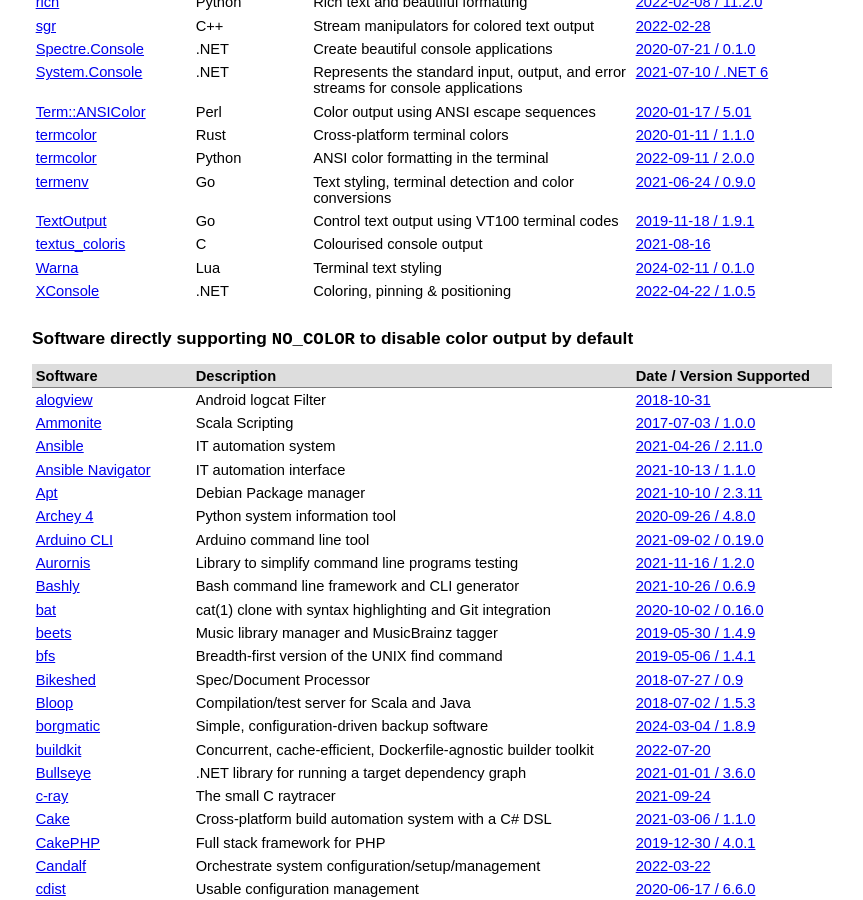
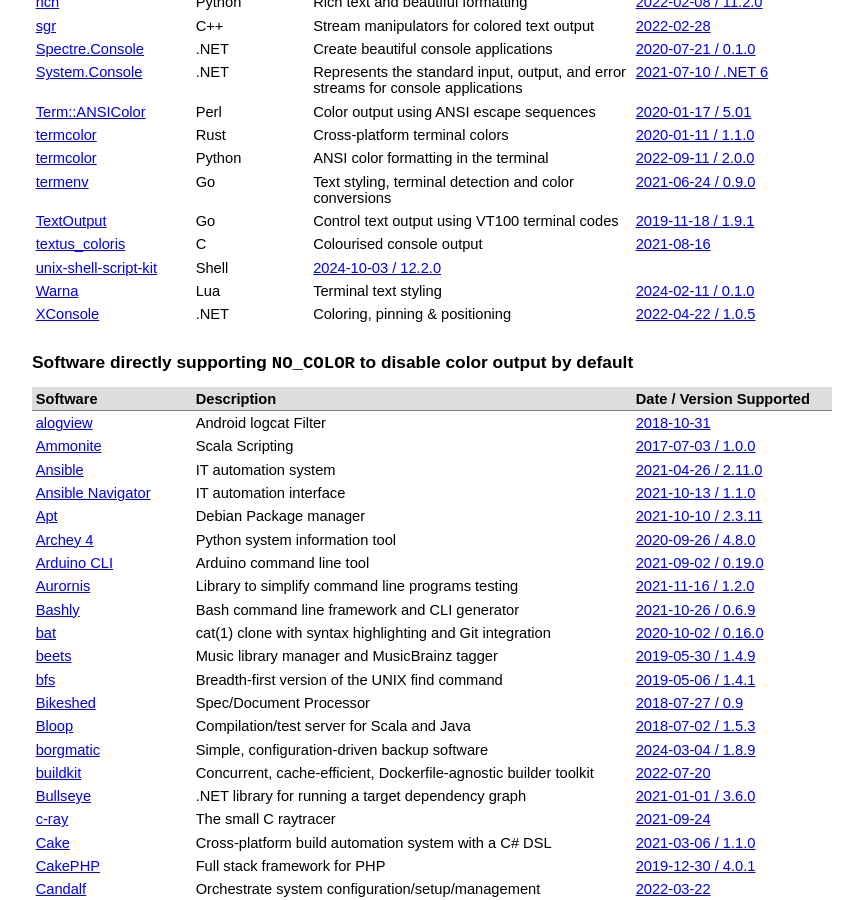
Before and after one commit to jcs/no_color, a Jekyll site: the page built from index.md, in a window 1280 px wide and 900 px high, scrolled down 2179 px. Shown: the whole window, without its empty margins (208-1071 px from the left). Built offline with Jekyll 4.4.1, drawn with Linux system fonts in a browser that asks for light colours; our own code applies the rules of GitHub Pages for plain Markdown files.

Commit message:
Add unix-shell-script-kit to list of color libraries supporting NO_COLOR
The `unix-shell-script-kit` is a POSIX sh library of utility functions. I'm the maintainer. I just added a NO_COLOR check.

Now, the libary out() function and err() function will skip color when NO_COLOR is set, and also in some other conditions such as if the user is in a dumb terminal.

```diff
--- a/index.md
+++ b/index.md
@@ -135,6 +135,7 @@ color by default via `NO_COLOR`.
 | [termenv](https://github.com/muesli/termenv) | Go | Text styling, terminal detection and color conversions | [2021-06-24 / 0.9.0](https://github.com/muesli/termenv/releases/tag/v0.9.0) |
 | [TextOutput](https://github.com/xyproto/textoutput) | Go | Control text output using VT100 terminal codes | [2019-11-18 / 1.9.1](https://github.com/xyproto/textoutput/tree/v1.9.1) |
 | [textus_coloris](https://github.com/ac000/textus_coloris) | C | Colourised console output | [2021-08-16](https://github.com/ac000/textus_coloris/commit/4930b7a531beebf772f82b3dbaa60d0a47d50c1b) |
+| [unix-shell-script-kit](https://github.com/sixarm/unix-shell-script-kit) | Shell | [2024-10-03 / 12.2.0](https://github.com/sixarm/unix-shell-script-kit) |
 | [Warna](https://github.com/komothecat/warna) | Lua | Terminal text styling | [2024-02-11 / 0.1.0](https://github.com/komothecat/warna/releases/tag/v0.1.0-1) |
 | [XConsole](https://github.com/chubrik/XConsole) | .NET | Coloring, pinning & positioning | [2022-04-22 / 1.0.5](https://github.com/chubrik/XConsole/releases/tag/1.0.5) |
 {: rules="groups"}
```
